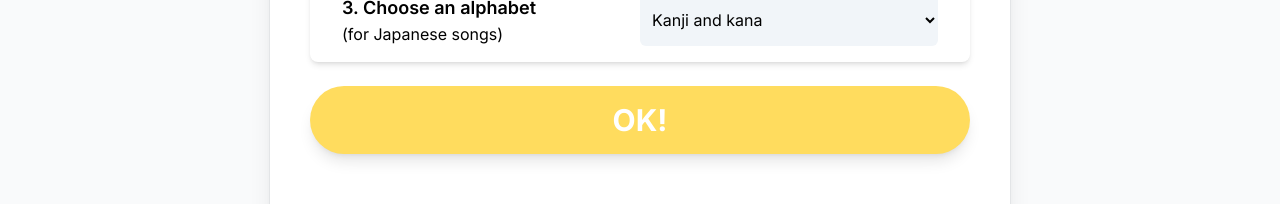
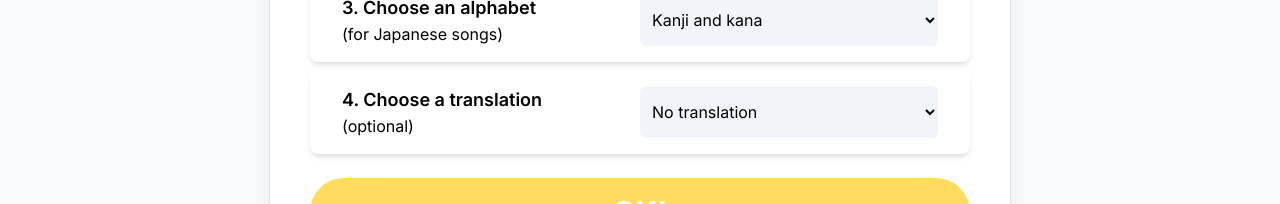
Before and after one commit to ValentinChanter/KaraOK, a Next.js app: page / in a window 1280 px wide. Shown: the part 557-761 px from the top of the page. Built offline with nearby package versions, Linux system fonts and the light colour scheme.

Commit message:
Add translation option for lyrics

```diff
--- a/app/page.tsx
+++ b/app/page.tsx
@@ -10,6 +10,7 @@ const Home = () => {
   const [message, setMessage] = useState<string>('');
   const [processing, setProcessing] = useState<boolean>(false);
   const [alphabet, setAlphabet] = useState<string>('kanjitokana');
+  const [translation, setTranslation] = useState<string>('null');
 
   const handleFileChange = (e: ChangeEvent<HTMLInputElement>) => {
     if (e.target.files && e.target.files.length > 0) {
@@ -31,6 +32,7 @@ const Home = () => {
     formData.append('musicLink', musicLink);
     formData.append('model_filename', modelFilename);
     formData.append('alphabet', alphabet);
+    formData.append('translation', translation);
 
     try {
       setProcessing(true);
@@ -97,6 +99,19 @@ const Home = () => {
                     <option value="romaji">Rōmaji</option>
                 </select>
               </div>
+              <div className='mx-4 shadow-md px-8 py-4 rounded-lg flex flex-row justify-between mb-2'>
+                <div className='flex flex-col'>
+                  <label htmlFor="translation" className='text-lg font-semibold'>4. Choose a translation</label>
+                  <p>(optional)</p>
+                </div>
+                <select className="p-2 rounded-md bg-slate-100 w-1/2" name="translation" id="translation" value={translation} onChange={(e) => setTranslation(e.target.value)}>
+                    <option value="null">No translation</option>
+                    <option value="en">English</option>
+                    <option value="ja">Japanese</option>
+                    <option value="fr">French</option>
+                    <option value="es">Spanish</option>
+                </select>
+              </div>
               <div className='mx-4 mt-6 flex flex-row justify-center bg-[#ffdc5e] rounded-full shadow-lg'>
                 <button className='text-white w-full h-full py-4 text-3xl font-bold' disabled={processing}>OK!</button>
               </div>
```
